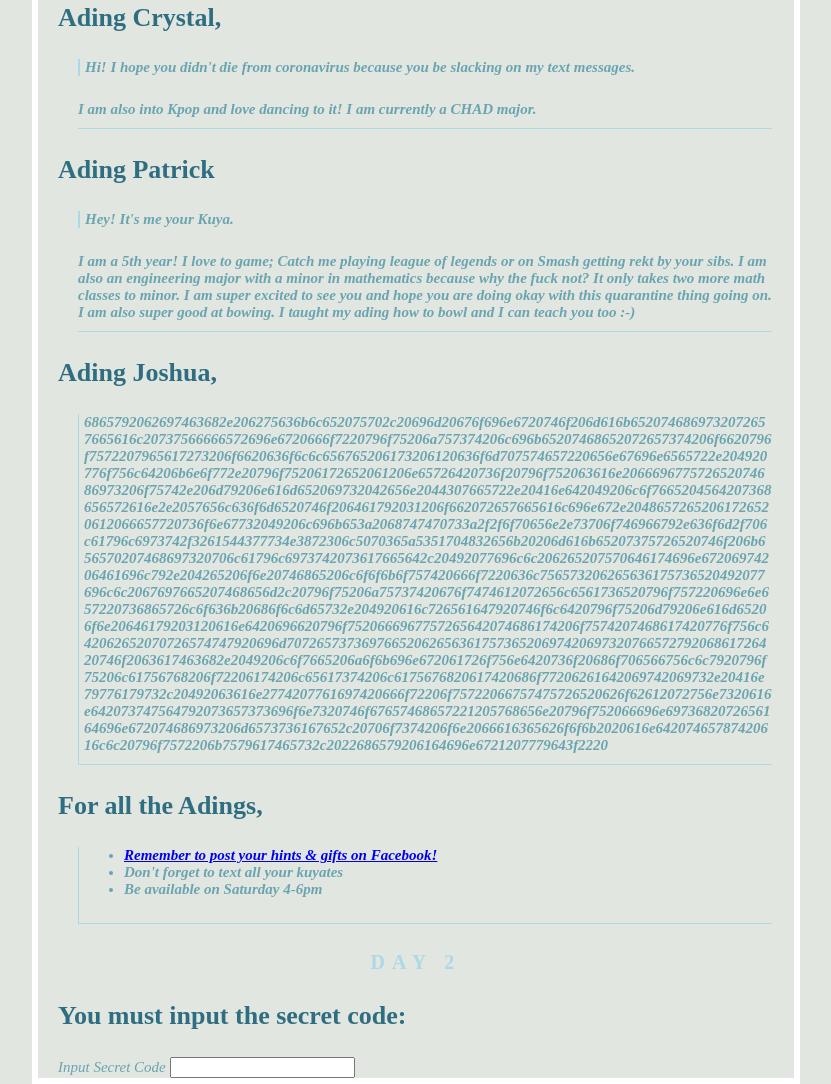
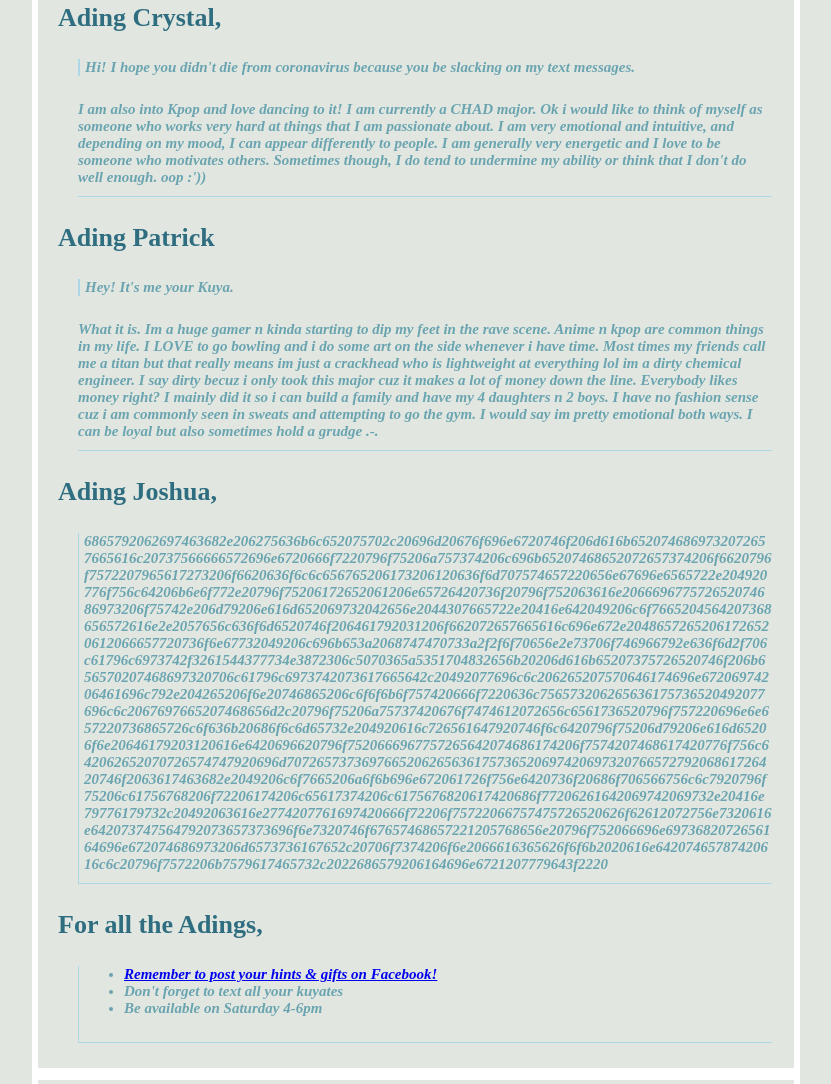
Before and after one commit to aibarrola/Revealing-Week-Puzzle, a plain HTML site: page index.html in a window 1280 px wide. Shown: the part 310-1394 px from the top of the page, without its empty margins (224-1055 px from the left). Drawn offline with Linux system fonts and the light colour scheme.

Commit message:
border and updates messages

```diff
--- a/index.css
+++ b/index.css
@@ -15,6 +15,10 @@ p{
     font-size: 15px;
     font-style: italic;
     color: #6AA4B0;
+}
+
+hr{
+    border: 6px solid white;
 }
 
 div h5:nth-of-type(1){
--- a/index.html
+++ b/index.html
@@ -1,6 +1,6 @@
 <html>
     <head>
-        <title>i love you ading</title>
+        <title>i love you adings</title>
         <link rel= "stylesheet" type= "text/css" href="index.css">
     </head>
 
@@ -23,14 +23,14 @@
         <div>
             <h3> Ading Crystal, </h3>
             <h5> Hi! I hope you didn't die from coronavirus because you be slacking on my text messages.</h5>
-            <h5> I am also into Kpop and love dancing to it! I am currently a CHAD major.</h5>
+            <h5> I am also into Kpop and love dancing to it! I am currently a CHAD major. Ok i would like to think of myself as someone who works very hard at things that I am passionate about. I am very emotional and intuitive, and depending on my mood, I can appear differently to people. I am generally very energetic and I love to be someone who motivates others. Sometimes though, I do tend to undermine my ability or think that I don't do well enough. oop :'))</h5>
         </div>
 
 
        <div>
             <h3> Ading Patrick </h3>
             <h5> Hey! It's me your Kuya.  </h5>
-            <h5> I am a 5th year! I love to game; Catch me playing league of legends or on Smash getting rekt by your sibs. I am also an engineering major with a minor in mathematics because why the fuck not? It only takes two more math classes to minor. I am super excited to see you and hope you are doing okay with this quarantine thing going on. I am also super good at bowing. I taught my ading how to bowl and I can teach you too :-)</h5>
+            <h5> What it is. Im a huge gamer n kinda starting to dip my feet in the rave scene. Anime n kpop are common things in my life. I LOVE to go bowling and i do some art on the side whenever i have time. Most times my friends call me a titan but that really means im just a crackhead who is lightweight at everything lol im a dirty chemical engineer. I say dirty becuz i only took this major cuz  it makes a lot of money down the line. Everybody likes money right? I mainly did it so i can build a family and have my 4 daughters n 2 boys. I have no fashion sense cuz i am commonly seen in sweats and attempting to go the gym. I would say im pretty emotional both ways. I can be loyal but also sometimes hold a grudge .-.</h5>
        </div>
 
        <div>
@@ -48,6 +48,8 @@
            </h5>
        </div>
 
+       <hr>
+
        <div>
         <h4> Day 2 </h4>
       </div>
```
